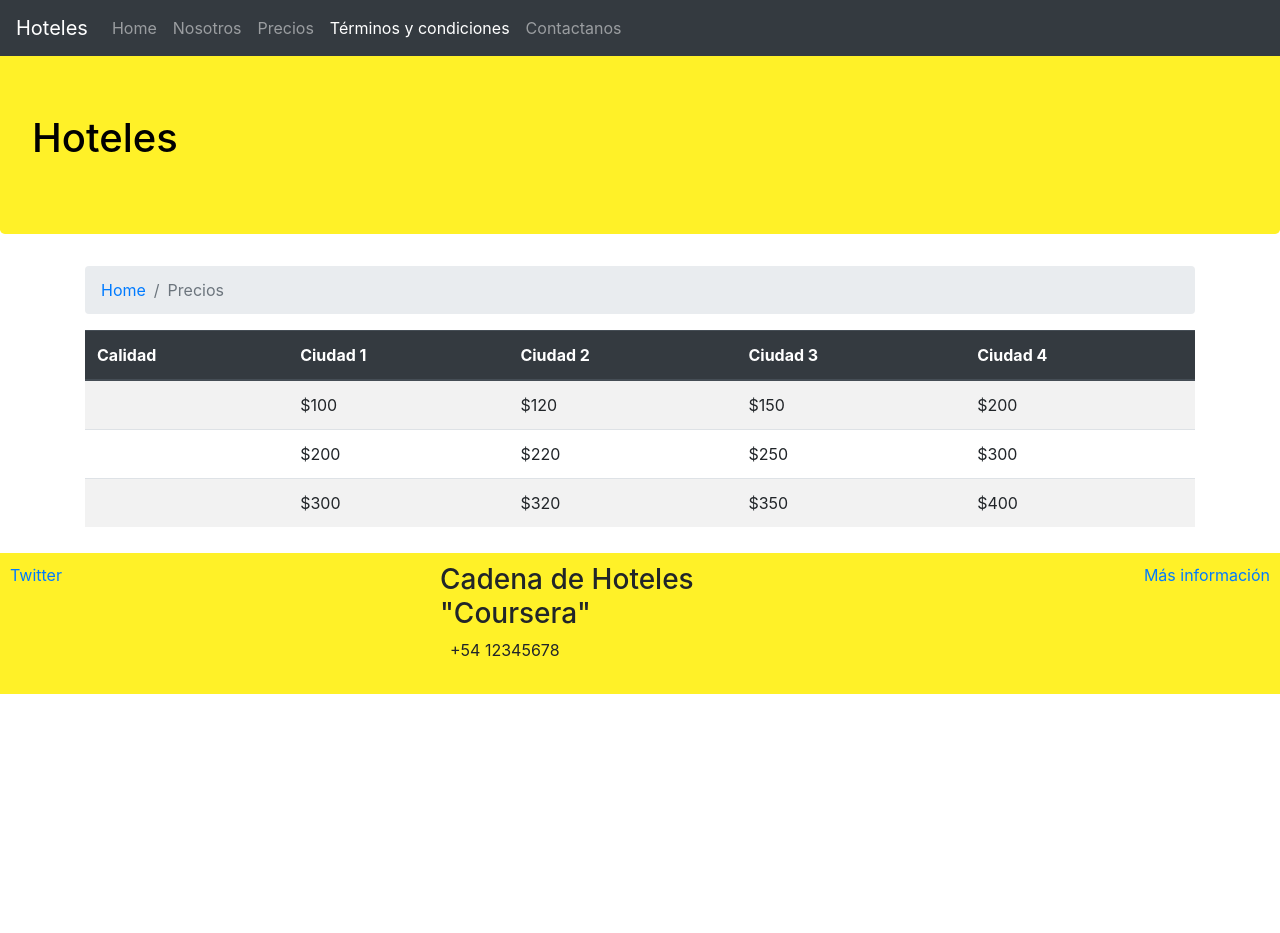
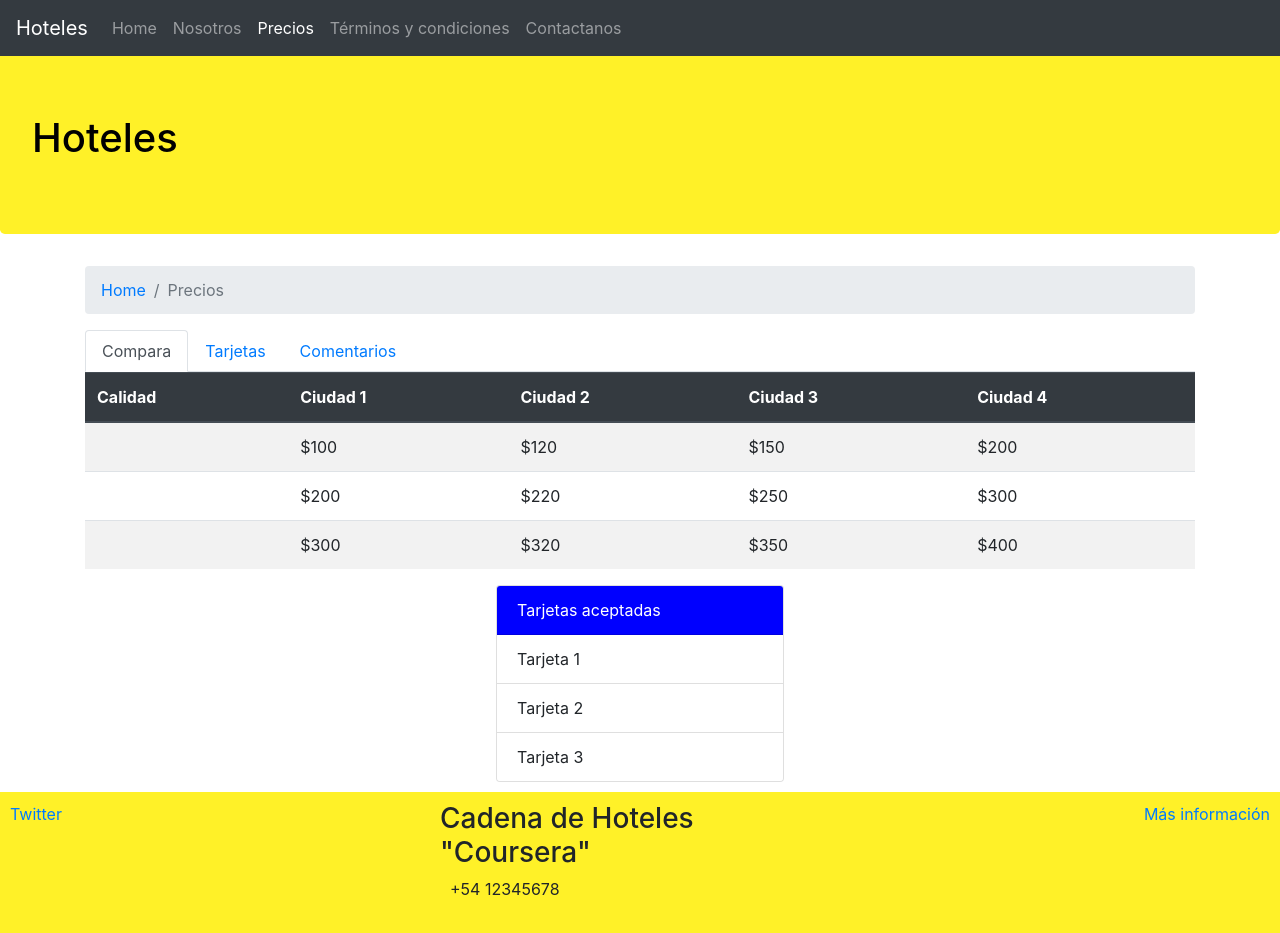
Before and after one commit to matigayito/Node_Project, a website: page prices.html in a window 1280 px wide. Before the commit the page ends 800 px from the top, so only its background shows below. Drawn offline with nearby package versions, Linux system fonts and the light colour scheme; a web font is replaced by a local one.

Commit message:
stayed with tabs

```diff
--- a/prices.html
+++ b/prices.html
@@ -19,8 +19,8 @@
         <ul class="navbar-nav mr-auto">
           <li class="navbar-item"><a class="nav-link" href="index.html">Home</a></li>
           <li class="navbar-item"><a class="nav-link" href="about.html">Nosotros</a></li>
-          <li class="navbar-item"><a class="nav-link" href="prices.html">Precios</a></li>
-          <li class="navbar-item active"><a class="nav-link" href="terms.html">Términos y condiciones</a></li>
+          <li class="navbar-item active"><a class="nav-link" href="prices.html">Precios</a></li>
+          <li class="navbar-item"><a class="nav-link" href="terms.html">Términos y condiciones</a></li>
           <li class="navbar-item"><a class="nav-link" href="contact.html">Contactanos</a></li>
         </ul>
       </div>
@@ -36,6 +36,20 @@
                 <li class="breadcrumb-item active" aria-current="page">Precios</li>
             </ol>
         </nav>
+
+      <ul class="nav nav-tabs" id="myTab" role="tablist">
+        <li class="nav-item">
+          <a class="nav-link active" id="compara-tab" data-toggle="tab" href="#compara" role="tab" aria-controls="compara" aria-selected="true">Compara</a>
+        </li>
+        <li class="nav-item">
+          <a class="nav-link" id="tarjetas-tab" data-toggle="tab" href="#tarjetas" role="tab" aria-controls="tarjetas" aria-selected="true">Tarjetas</a>
+        </li>
+        <li class="nav-item">
+          <a class="nav-link" id="comentarios-tab" data-toggle="tab" href="#comentarios" role="tab" aria-controls="comentarios" aria-selected="true">Comentarios</a>
+        </li>
+      </ul>
+      <div class="tab-content" id="myTabContent">
+        <div class="tab-pane fade show active" id="compara" role="tabpanel" aria-labelledby="compara-tab">
         <div class="table-responsive">
           <table class="table table-striped">
             <thead class="thead-dark">
@@ -71,6 +85,24 @@
             </tbody>
           </table>
         </div>
+        </div>
+        <div class="tab-pane fade show active" id="tarjetas" role="tabpanel" aria-labelledby="compara-tab">
+          <div class="d-flex justify-content-center">
+            <div class="card" style="width: 18rem;">
+              <div class="card-header" style="background-color: blue; color: white;">
+                Tarjetas aceptadas
+              </div>
+              <ul class="list-group list-group-flush">
+                <li class="list-group-item"> Tarjeta 1</li>
+                <li class="list-group-item"> Tarjeta 2</li>
+                <li class="list-group-item"> Tarjeta 3</li>
+              </ul>
+            </div>
+          </div>
+        </div>
+        <div class="tab-pane fade show active" id="comentarios" role="tabpanel" aria-labelledby="compara-tab"></div>
+
+      </div>
 
       </div>
 
```
